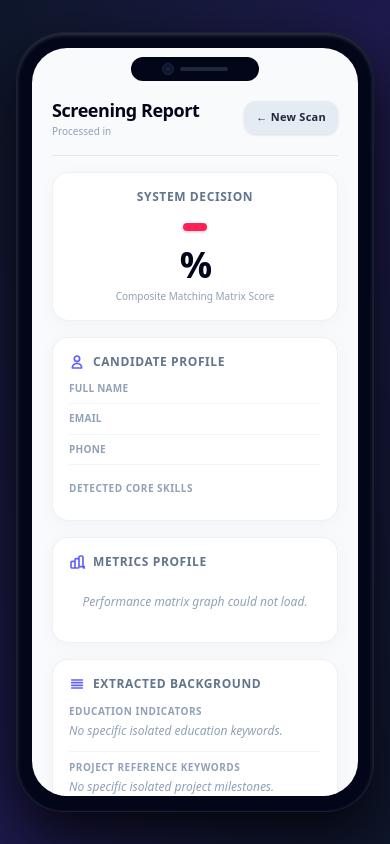
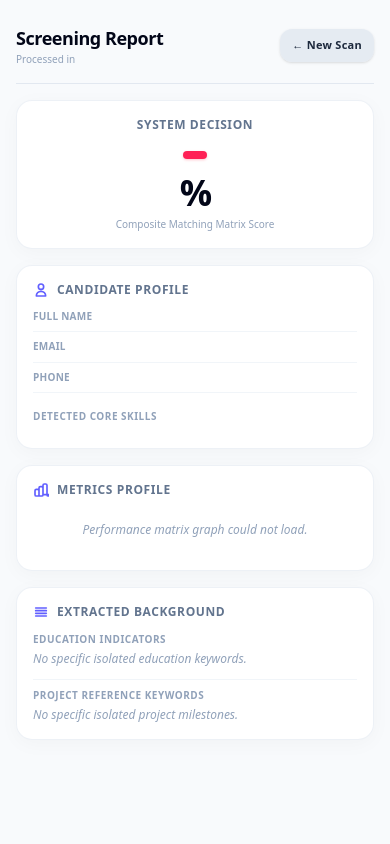
Before and after one commit to mithrarg/mithra, a Flask app: template templates/results.html in a window 390 px wide. Run offline with Flask 3, Linux system fonts and the light colour scheme; the template is opened without the code that fills it, so the values that code supplies are empty.

Commit message:
Update results.html for responsive design adjustments

```diff
--- a/templates/results.html
+++ b/templates/results.html
@@ -32,21 +32,21 @@
         .depth-content { transform: translateZ(15px); }
     </style>
 </head>
-<body class="bg-gradient-to-br from-slate-900 via-indigo-950 to-slate-900 min-h-screen flex items-center justify-center p-4 perspective-container">
+<body class="bg-slate-50 md:bg-gradient-to-br md:from-slate-900 md:via-indigo-950 md:to-slate-900 min-h-screen flex items-center justify-center p-0 md:p-4 perspective-container">
 
-    <!-- Outer Device Hardware Shell (Exact dimension & styling clone from index.html) -->
-    <div class="3d-card relative mx-auto w-[380px] h-[780px] bg-slate-950 rounded-[48px] p-3.5 shadow-[0_25px_60px_rgba(0,0,0,0.8),_inset_0_2px_4px_rgba(255,255,255,0.2)] border border-slate-800/80 hover:scale-[1.02] hover:shadow-[0_35px_70px_rgba(99,102,241,0.25)]">
+    <!-- Outer Device Hardware Shell (Frame hidden on mobile, visible on desktop) -->
+    <div class="3d-card relative mx-auto w-full min-h-screen md:min-h-0 md:w-[380px] md:h-[780px] bg-slate-50 md:bg-slate-950 md:rounded-[48px] p-0 md:p-3.5 md:shadow-[0_25px_60px_rgba(0,0,0,0.8),_inset_0_2px_4px_rgba(255,255,255,0.2)] md:border md:border-slate-800/80 md:hover:scale-[1.02] md:hover:shadow-[0_35px_70px_rgba(99,102,241,0.25)]">
 
-        <!-- Top Speaker Notch and Camera Island Component -->
-        <div class="absolute top-6 left-1/2 transform -translate-x-1/2 w-32 h-6 bg-slate-950 rounded-full z-30 flex items-center justify-center gap-1.5 shadow-inner">
+        <!-- Top Speaker Notch and Camera Island Component (Desktop Only) -->
+        <div class="hidden md:flex absolute top-6 left-1/2 transform -translate-x-1/2 w-32 h-6 bg-slate-950 rounded-full z-30 items-center justify-center gap-1.5 shadow-inner">
             <div class="w-3 h-3 rounded-full bg-slate-900 border border-slate-800 flex items-center justify-center">
                 <div class="w-1 h-1 rounded-full bg-indigo-950"></div>
             </div>
             <div class="w-12 h-1 rounded-full bg-slate-800"></div>
         </div>
 
-        <!-- Inner Mobile Screen Viewport Boundary (Matching background, layout, & rules) -->
-        <div class="mobile-viewport relative w-full h-full bg-slate-50 rounded-[36px] overflow-y-auto overflow-x-hidden flex flex-col pt-10 pb-6 px-5 border border-slate-950 gap-4">
+        <!-- Inner Screen Viewport Boundary -->
+        <div class="mobile-viewport relative w-full h-full bg-slate-50 rounded-none md:rounded-[36px] overflow-y-auto overflow-x-hidden flex flex-col pt-4 md:pt-10 pb-6 px-4 md:px-5 border-0 md:border md:border-slate-950 gap-4">
 
             <!-- Dashboard Header Section -->
             <div class="flex items-center justify-between border-b border-slate-200 pb-4 mt-2 shrink-0">
@@ -153,15 +153,18 @@
 
             </div>
 
-            <!-- Bottom UI Soft Home Indicator Bar (Exact structural placement match) -->
-            <div class="w-28 h-1 bg-slate-200 rounded-full mx-auto mt-2 shrink-0"></div>
+            <!-- Bottom UI Soft Home Indicator Bar (Desktop Mockup Only) -->
+            <div class="hidden md:block w-28 h-1 bg-slate-200 rounded-full mx-auto mt-2 shrink-0"></div>
         </div>
     </div>
 
-    <!-- Enhanced Parallax Script targeting the new fluid layout structures -->
+    <!-- Parallax Script (Active on Mouse Hover for Desktop) -->
     <script>
         document.querySelectorAll('.card-interactive').forEach(card => {
             card.addEventListener('mousemove', e => {
+                // Disable tilt effect on mobile viewports
+                if (window.innerWidth < 768) return;
+
                 const rect = card.getBoundingClientRect();
                 const x = e.clientX - rect.left;
                 const y = e.clientY - rect.top;
```
